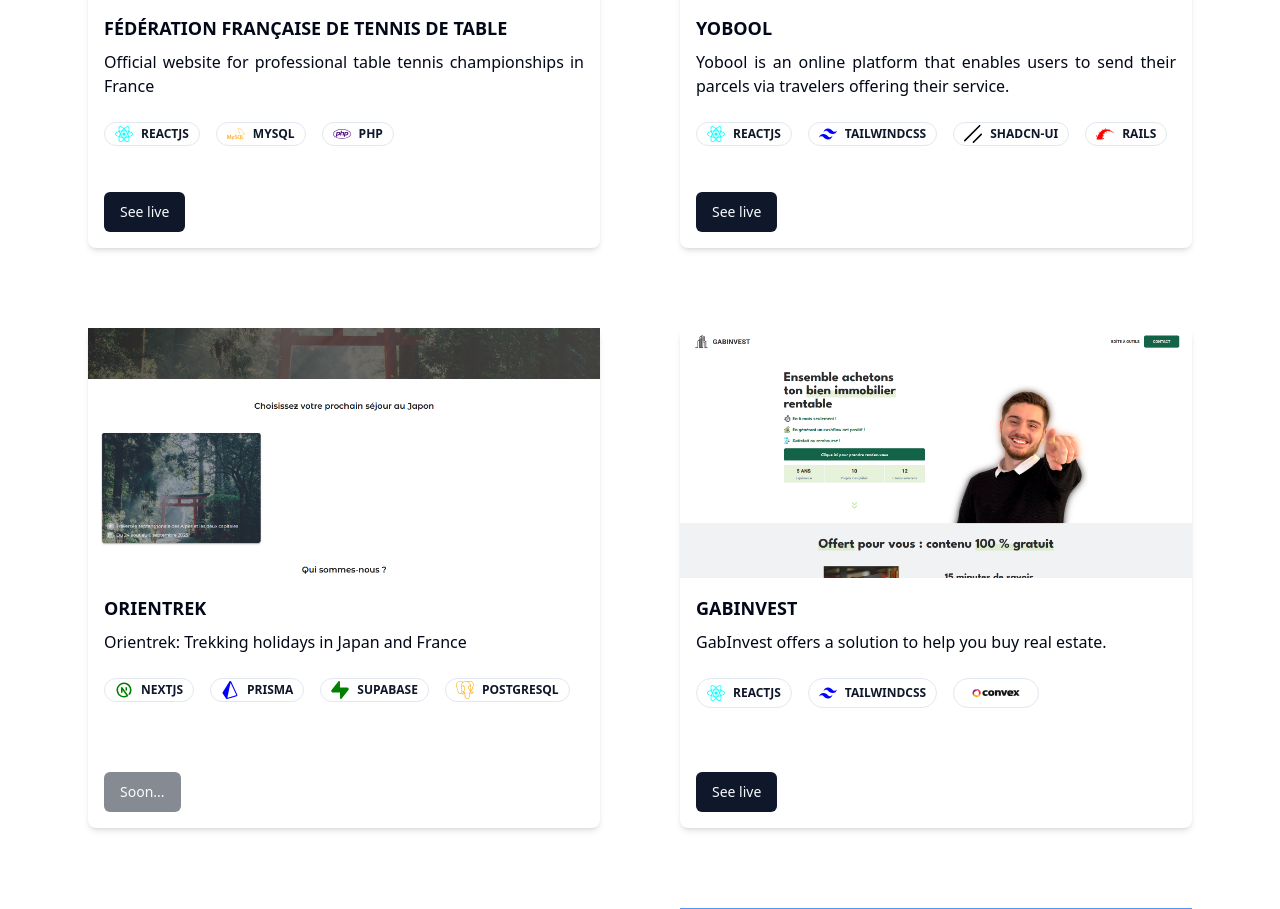
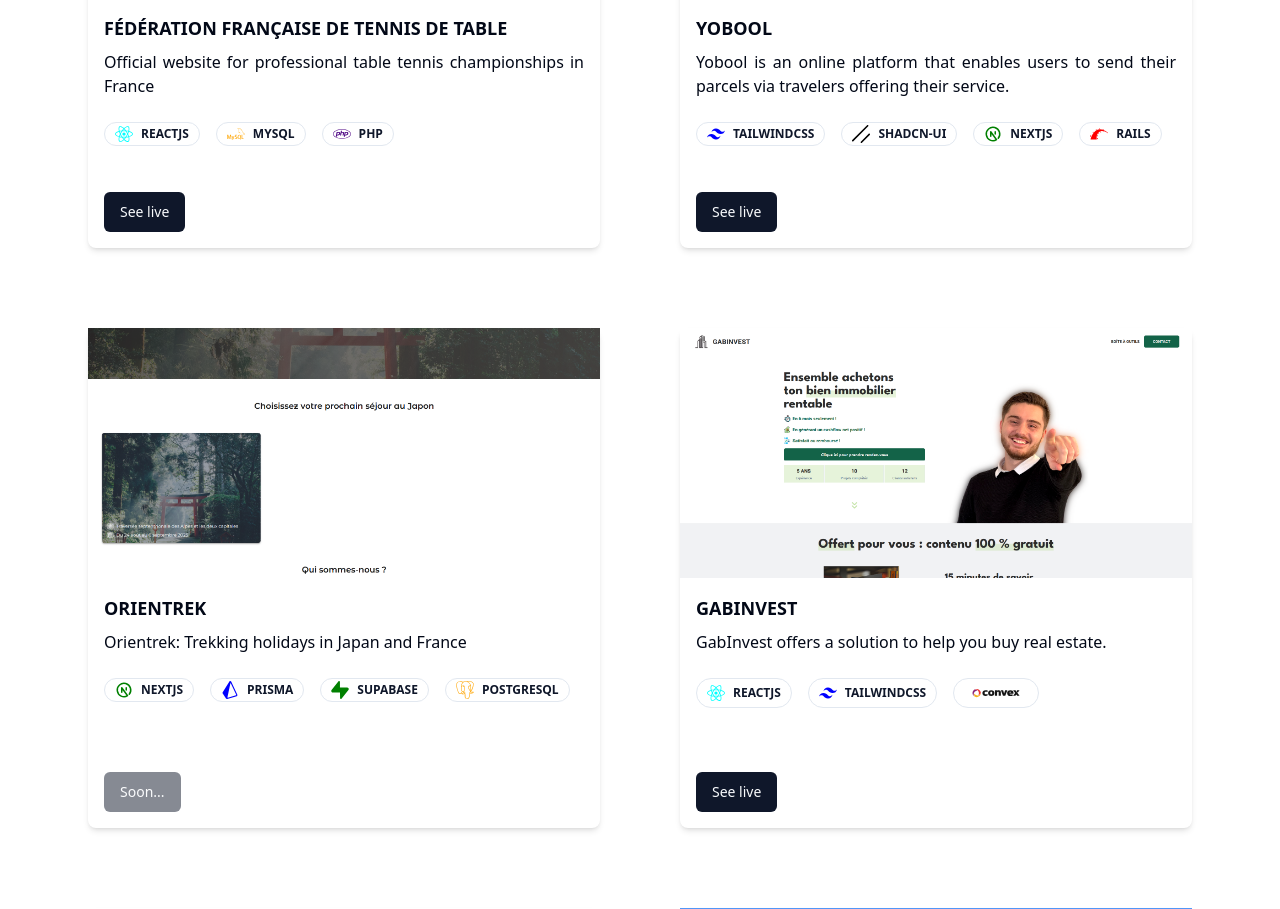
Before and after one commit to YanM16M/portfolio, a React (Vite) app: page / in a window 1280 px wide. Shown: the part 1924-2833 px from the top of the page. Built offline with nearby package versions, Linux system fonts and the light colour scheme.

Commit message:
updated yobool project

```diff
--- a/src/pages/Home/_components/ProjectsSection.tsx
+++ b/src/pages/Home/_components/ProjectsSection.tsx
@@ -15,7 +15,7 @@
             "Yobool is an online platform that enables users to send their parcels via travelers offering their service.",
         url: "https://www.yobool.com/fr",
         src: ["yobool.png"],
-        technologies: ["reactjs", "rails", "tailwind", "shadcnui"],
+        technologies: ["nextjs", "rails", "tailwind", "shadcnui"],
     },
     {
         title: "Orientrek",
```
